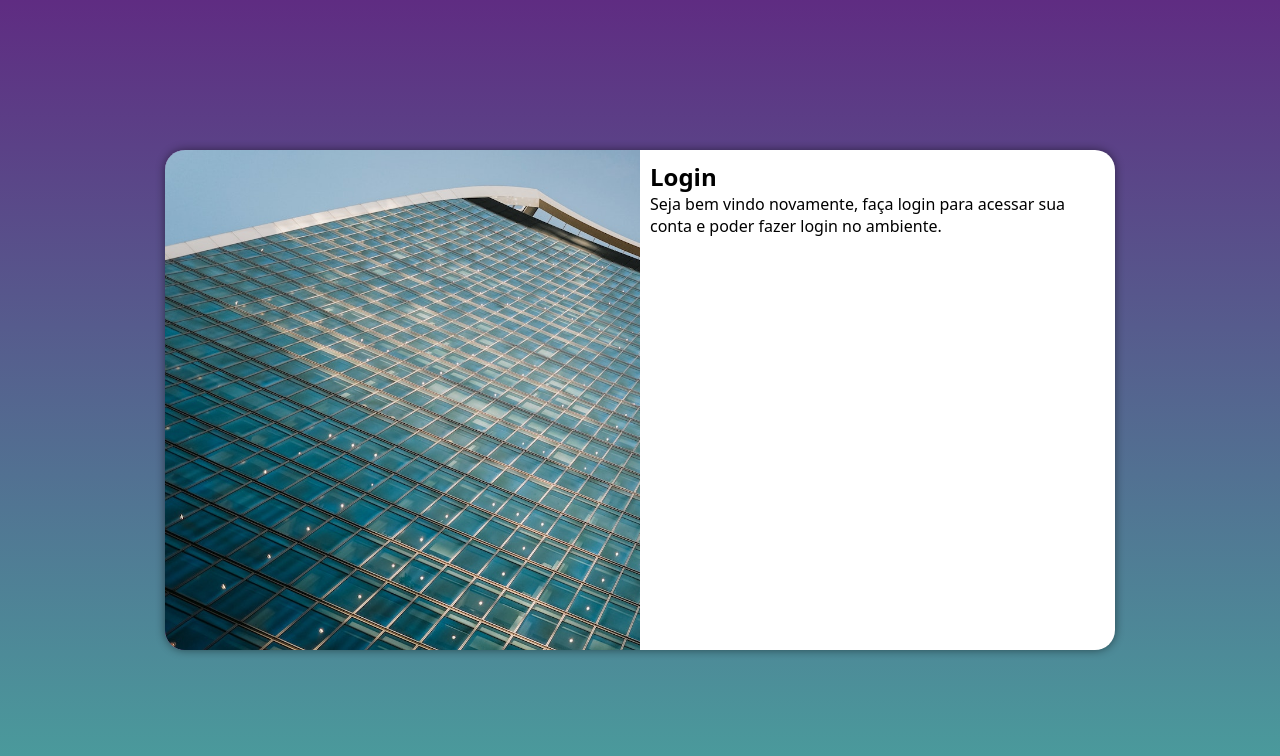
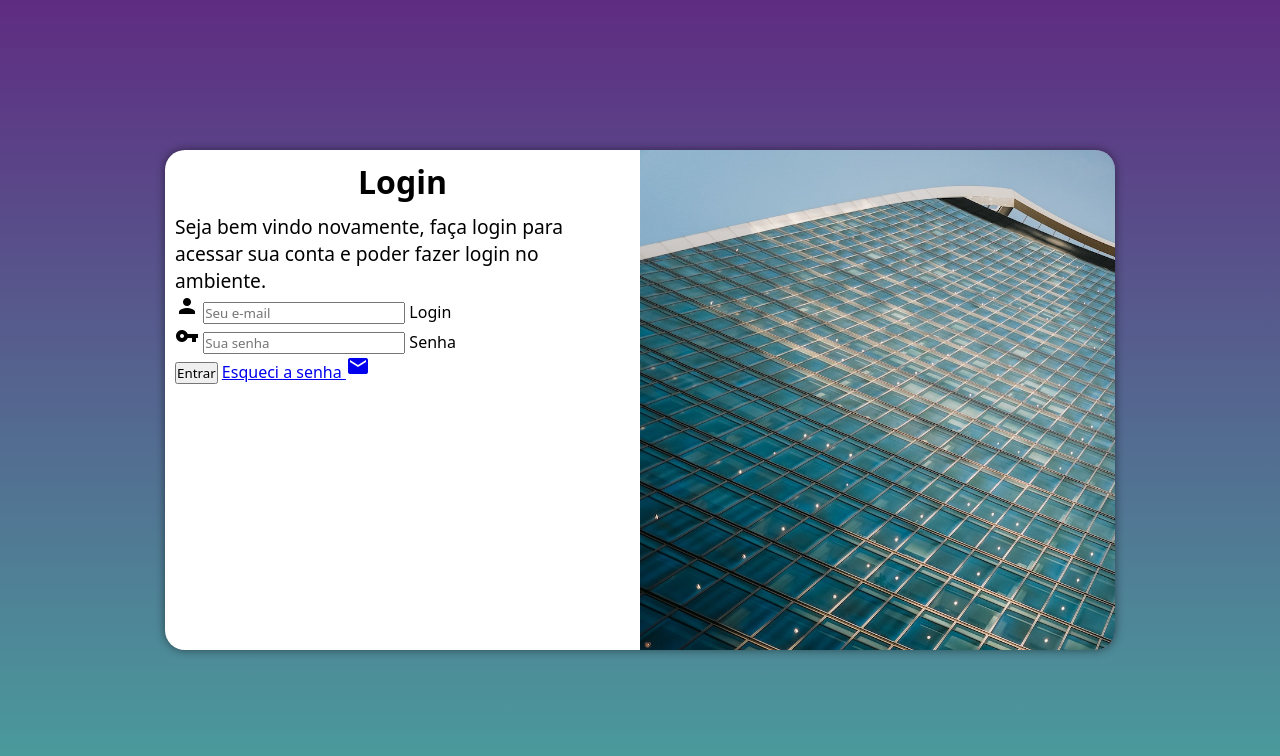
Before and after one commit to Helenprigoli/Projeto-login, a plain HTML site: page index.html in a window 1280 px wide. Drawn offline with Linux system fonts and the light colour scheme.

Commit message:
adicionei o formulario

```diff
--- a/estilos/media-query.css
+++ b/estilos/media-query.css
@@ -8,7 +8,6 @@
     section#login {
         width: 90vw;
     }
-}
 
 section#login > div#imagem {
     float: left;
@@ -21,25 +20,34 @@ section#login > div#formulario {
     width: 70%;
 }
 
+}
 
-@media screen and (min-width:992px){
+
+@media screen and (min-width:992px) {
     body {
         background-image: linear-gradient(to top, #49a09d, #5f2c82);
     }
     section#login {
-        width: 950px;
-    }
+    width: 950px;
+
 }
 
 section#login > div#imagem {
-    float: left;
+    float: right;
     width: 50%;
     height: 100%;
 }
 
 section#login > div#formulario {
-    float: right;
+    float: left;
     width: 50%;
-    height: 100%;
+}
+ div#formulario > p {
+    font-size: 1.2em;
+}
+
+div#formulario > h1 {
+    font-size: 2em;
+}
 
 }
--- a/estilos/style.css
+++ b/estilos/style.css
@@ -53,3 +53,12 @@ section#login > div#formulario {
     display: block;
     padding: 10px;
 }
+
+div#formulario > h1 {
+    text-align: center;
+    margin-bottom: 10px;
+}
+
+div#formulario > p {
+    font-size: 0.8em;
+}
--- a/index.html
+++ b/index.html
@@ -5,6 +5,7 @@
     <meta http-equiv="X-UA-Compatible" content="IE=edge">
     <meta name="viewport" content="width=device-width, initial-scale=1.0">
     <title>Login</title>
+    <link href="https://fonts.googleapis.com/icon?family=Material+Icons"rel="stylesheet">
     <link rel="stylesheet" href="estilos/style.css">
     <link rel="stylesheet" href="estilos/media-query.css">
 </head>
@@ -17,7 +18,19 @@
             <div id="formulario">
                 <h1>Login</h1>
                 <p>Seja bem vindo novamente, faça login para acessar sua conta e poder fazer login no ambiente.</p>
-                <form action="login.php" method="post">
+                <form action="login.php" method="post" autocomplete="on">
+                  <div class="campo">
+                    <i class="material-icons">person</i>
+                    <input type="email" name="login" id="ilogin" placeholder="Seu e-mail" required autocomplete="email" maxlength="30px">
+                    <label for="ilogin">Login</label>
+                  </div>
+                  <div class="campo">
+                     <i class="material-icons">vpn_key</i>
+                     <input type="password" name="senha" id="isenha" placeholder="Sua senha" required autocomplete="current-password" minlength="8" maxlength="20">
+                     <label for="isenha">Senha</label>
+                  </div>
+                  <input type="submit" value="Entrar">
+                  <a href="esqueci.html">Esqueci a senha <i class="material-icons">mail</i></a>
 
                 </form>
             </div>
```
